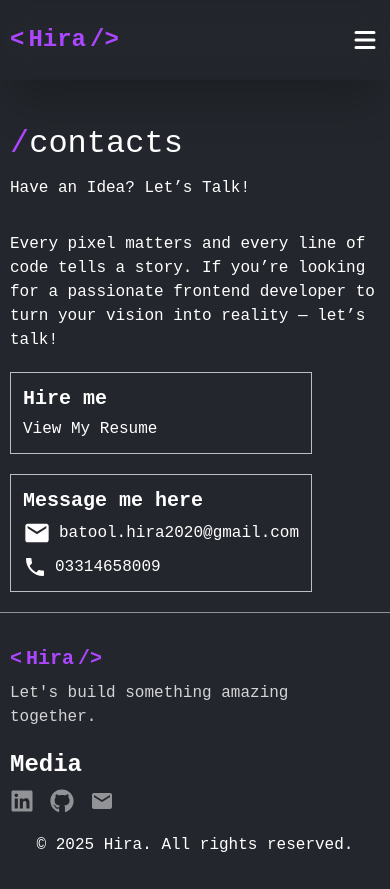
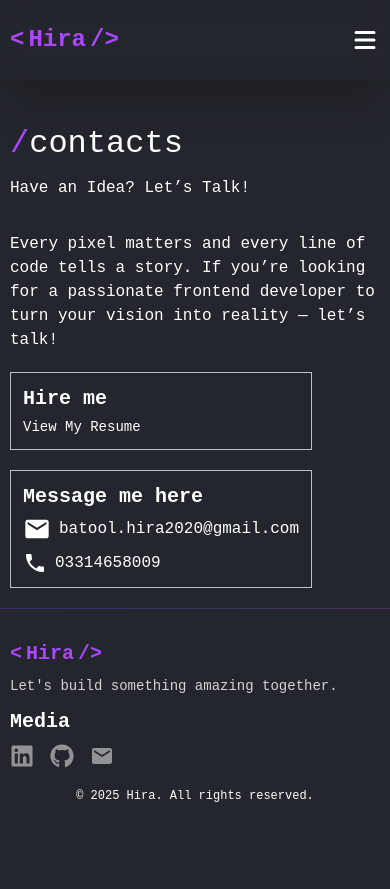
Before and after one commit to HiraBatool191/Portfolio, a React (Vite) app: page /contact in a window 390 px wide. After the commit the page ends 844 px from the top, so only its background shows below. Built offline with nearby package versions, Linux system fonts and the light colour scheme.

Commit message:
push request

```diff
--- a/package.json
+++ b/package.json
@@ -20,7 +20,8 @@
     "react-icons": "^5.5.0",
     "react-router-dom": "^7.9.1",
     "react-tsparticles": "^2.12.2",
-    "tailwindcss": "^4.1.13"
+    "tailwindcss": "^4.1.13",
+    "tsparticles": "^3.9.1"
   },
   "devDependencies": {
     "@eslint/js": "^9.33.0",
--- a/src/App.css
+++ b/src/App.css
@@ -61,7 +61,7 @@ body{
 
 
 .animated-bg {
-  background: linear-gradient(-45deg, #0f0c29, #302b63, #24243e, #6a11cb);
+  background: linear-gradient(-45deg, #a955f748, #302b63, #24243e, rgba(107, 17, 203, 0.418));
   background-size: 400% 400%;
   animation: gradientBG 12s ease infinite;
 }
--- a/src/components/Button/Button.jsx
+++ b/src/components/Button/Button.jsx
@@ -20,7 +20,7 @@ const Button = ({
     <button
       type={type}
       onClick={onClick}
-      className={`group whitespace-nowrap capitalize px-5 py-1.5 text-base transition duration-300 flex items-center gap-2 justify-center cursor-pointer ${variants[variant]} ${className}`}
+      className={`group whitespace-nowrap capitalize px-5 py-1.5 text-sm lg:text-base transition duration-300 flex items-center gap-2 justify-center cursor-pointer ${variants[variant]} ${className}`}
       {...rest}
     >
       {prefixImg && prefixImg}
--- a/src/components/Home/AboutMe.jsx
+++ b/src/components/Home/AboutMe.jsx
@@ -11,7 +11,7 @@ const AboutMe = ({isBtn,isHead}) => {
 
         <div className="container">
           {isHead && <div className="flex items-center gap-3 justify-start mb-5">
-            <h3 className="text-3xl font-medium">
+            <h3 className="lg:text-3xl text-2xl font-medium">
               {" "}
               <span className="text-purple-500 mr-1">#</span>about-me
             </h3>
@@ -19,7 +19,7 @@ const AboutMe = ({isBtn,isHead}) => {
           </div>}
           <div className="flex lg:flex-nowrap flex-wrap items-center gap-5">
             <div className="lg:flex-1">
-              <div className="md:space-y-3.5 space-y-2 max-w-[500px] mb-4 lg:mb-8">
+              <div className="md:space-y-3.5 lg:text-base text-sm space-y-2 max-w-[500px] mb-4 lg:mb-8">
                 <p>
                   I'm a passionate Frontend Developer who transforms ideas into
                   interactive digital experiences.
--- a/src/components/Home/Banner.jsx
+++ b/src/components/Home/Banner.jsx
@@ -4,7 +4,7 @@ import Button from "../Button/Button";
 import Particles from "react-tsparticles";
 const Banner = () => {
   return (
-    <div className="md:pt-50 md:pb-10 pt-30 pb-5 px-2.5 min-h-screen md:px-0 animated-bg lg:rounded-b-[100px] lg:rounded-bl-[100px] rounded-b-[30px] rounded-bl-[30px]">
+    <div className="md:pt-50 md:pb-10 pt-30 pb-5 px-2.5 min-h-screen md:px-0 animated-bg lg:rounded-b-[100px] lg:rounded-bl-[100px] rounded-b-[30px] rounded-bl-[30px] z-99">
       <Particles
         className="absolute top-0 left-0 w-full h-full -z-10"
         options={{
@@ -59,7 +59,7 @@ const Banner = () => {
         <div className="mb-5 relative border border-white/50 w-fit p-5 mx-auto mt-5 md:mt-10 text-white font-bold">
           <RiDoubleQuotesL className="absolute -top-3 left-3 text-2xl text-purple-400" />
 
-          <p className="pl-2">Crafting modern web magic.</p>
+          <p className="pl-2 text-sm lg:text-lg">Crafting modern web magic.</p>
         </div>
       </div>
     </div>
--- a/src/components/Home/Projects.jsx
+++ b/src/components/Home/Projects.jsx
@@ -42,7 +42,7 @@ const Projects = () => {
     <div className="relative mt-[-90px] text-white pb-10 md:pb-20 pt-35 md:pt-40 px-2.5 md:px-0 overflow-hidden ">
 
       <div
-        className="absolute inset-0 w-full h-full -z-10"
+        className="absolute inset-0 w-full h-full -z-100"
         style={{
           backgroundImage:
             "url('https://media2.giphy.com/media/v1.Y2lkPTc5MGI3NjExOGtmbWVoOXdodDY3ZGlnYmphM3F5YmlkOGk5eGF4bmJkaGUwaDhobSZlcD12MV9pbnRlcm5hbF9naWZfYnlfaWQmY3Q9Zw/xTiTniuHdUjpOlNo1q/giphy.gif')",
@@ -56,7 +56,7 @@ const Projects = () => {
       <div className="container relative z-10">
         <div className="flex items-center justify-between mb-8">
           <div className="flex items-center gap-3">
-            <h3 className="text-3xl font-medium">
+            <h3 className="lg:text-3xl text-2xl font-medium">
               <span className="text-purple-500 mr-1">#</span>projects
             </h3>
             <div className="lg:block hidden w-164 mx-auto h-[0.5px] bg-purple-400"></div>
@@ -64,7 +64,7 @@ const Projects = () => {
           <Button
             variant="transparent"
             imgClass="transform transition-transform duration-300 group-hover:translate-x-1"
-            suffixImg={<IoIosArrowRoundForward size={28} />}
+            suffixImg={<IoIosArrowRoundForward size={26} />}
             onClick={() => navigate("/work")}
           >
             view all
--- a/src/components/Home/Skills.jsx
+++ b/src/components/Home/Skills.jsx
@@ -26,7 +26,7 @@ const Skills = () => {
 
       <div className="relative z-10 container">
         <div className="flex items-center gap-3 justify-start mb-8">
-          <h3 className="text-3xl font-medium">
+          <h3 className="lg:text-3xl text-2xl font-medium">
             <span className="text-purple-500 mr-1">#</span>skills
           </h3>
           <div className="lg:block hidden w-100 h-[0.5px] bg-purple-400"></div>
--- a/src/components/Model/Model.jsx
+++ b/src/components/Model/Model.jsx
@@ -4,11 +4,11 @@ import { IoIosCloseCircleOutline } from "react-icons/io";
 const Model = ({ setIsOpen, children, className = "" }) => {
   return (
     <div
-      className="fixed inset-0 bg-black/20 flex justify-center items-center z-99"
+      className="fixed top-18 inset-0 bg-black/20 flex justify-center items-center z-50"
       onClick={() => setIsOpen(false)}
     >
       <div
-        className={`bg-white md:p-7.5 p-3 py-8 rounded-[10px] relative w-[600px] md:max-h-[80vh] max-h-[90vh] overflow-y-auto mx-4 my-6 ${className}`}
+        className={`bg-white md:p-7.5 p-3 py-8 rounded-[10px] relative w-[600px] md:max-h-[80vh] max-h-[80vh] overflow-y-auto mx-4 my-6 ${className}`}
         onClick={(e) => e.stopPropagation()}
       >
         <button
--- a/src/shared/Footer/Footer.jsx
+++ b/src/shared/Footer/Footer.jsx
@@ -13,19 +13,21 @@ const socialLinks = [
     url: "https://github.com/HiraBatool191",
   },
   {
-  icon: <MdEmail size={24} />,
-  url: "mailto:batool.hira2020@gmail.com",
-}
-
+    icon: <MdEmail size={24} />,
+    url: "mailto:batool.hira2020@gmail.com",
+  },
 ];
 
 const Footer = () => {
   const navigate = useNavigate();
 
   return (
-    <footer className="border-t border-white/50 py-8 md:px-0 px-2.5">
-      <div className="container mx-auto">
-        <div className="flex flex-wrap gap-5 items-start justify-between pb-5">
+    <footer className="relative py-8 md:px-0 px-2.5">
+
+      <div className="absolute top-0 left-0 w-full h-[1px] bg-gradient-to-r from-purple-500 via-pink-500 to-blue-500 bg-[length:200%_200%] animated-bg"></div>
+
+      <div className="container mx-auto relative z-10">
+        <div className="flex flex-wrap md:gap-5 gap-3 items-start justify-between pb-5">
           <div>
             <div
               className="flex items-center text-xl font-bold cursor-pointer mb-2"
@@ -35,13 +37,13 @@ const Footer = () => {
               <span className="mx-1 text-purple-500">Hira</span>
               <span className="text-purple-500">/&gt;</span>
             </div>
-            <p className="text-white/80">
+            <p className="text-white/80 lg:text-base text-sm">
               Let's build something amazing together.
             </p>
           </div>
 
           <div>
-            <h3 className="text-2xl text-white font-bold mb-2">Media</h3>
+            <h3 className="lg:text-2xl text-xl text-white font-bold mb-2">Media</h3>
             <div className="flex gap-4">
               {socialLinks.map((item, index) => (
                 <Link
@@ -57,7 +59,7 @@ const Footer = () => {
           </div>
         </div>
         <div>
-          <p className="text-white text-center">
+          <p className="text-white text-center lg:text-base text-xs">
             © 2025 Hira. All rights reserved.
           </p>
         </div>
--- a/src/shared/Header/Header.jsx
+++ b/src/shared/Header/Header.jsx
@@ -20,7 +20,7 @@ const Header = () => {
   }, []);
 
   return (
-    <header className="py-6 shadow-2xl text-white md:px-0 px-2.5 fixed w-full top-0 z-50 backdrop-blur-md">
+    <header className="py-6 shadow-2xl text-white md:px-0 px-2.5 fixed w-full top-0 z-20 backdrop-blur-md">
       <div className="container mx-auto">
         <div className="flex items-center justify-between">
 
```
Also changed, not shown: src/components/ProjectCards/ProjectCards.jsx (+5 -6 lines), 1 other file (tests, documents, lock files or other folders).
